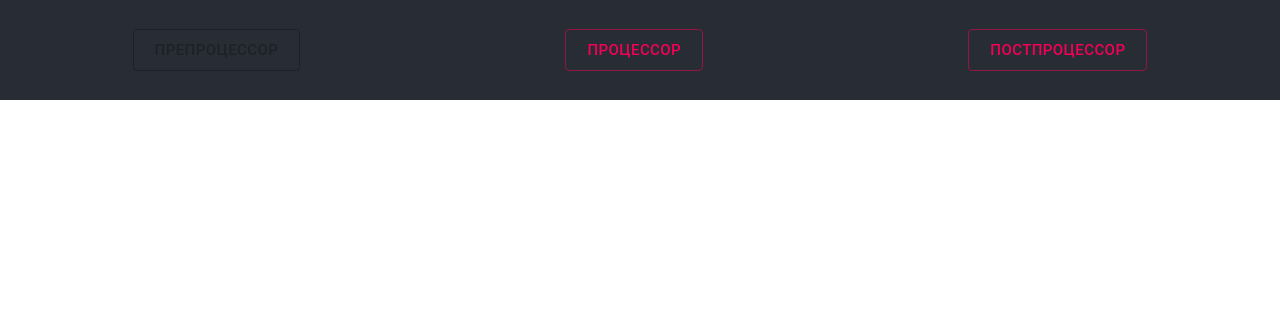
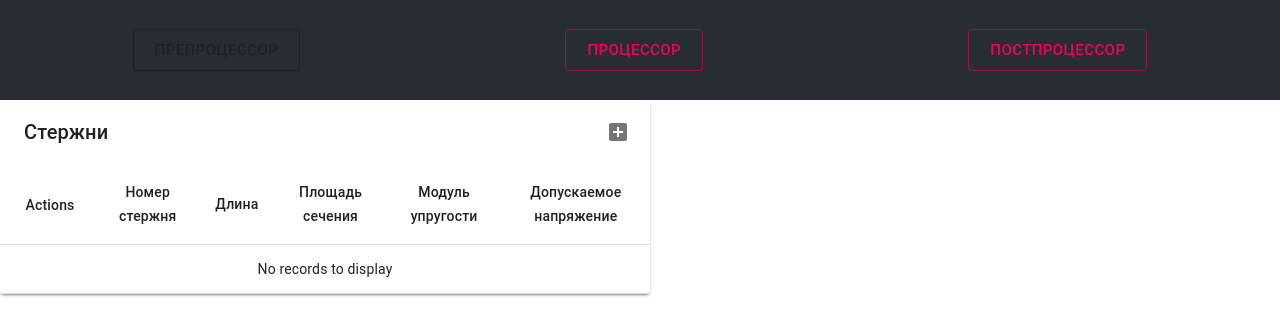
Before and after one commit to andim461/SAPR, a React (Create React App) app: page /pre in a window 1280 px wide. Shown: the top 336 px of the page. Built offline with nearby package versions, Linux system fonts and the light colour scheme.

Commit message:
add table(black variant)

```diff
--- a/package.json
+++ b/package.json
@@ -4,15 +4,19 @@
   "private": true,
   "dependencies": {
     "@material-ui/core": "^4.11.0",
+    "@material-ui/icons": "^4.9.1",
     "@testing-library/jest-dom": "^4.2.4",
     "@testing-library/react": "^9.3.2",
     "@testing-library/user-event": "^7.1.2",
     "@types/jest": "^24.0.0",
     "@types/node": "^12.0.0",
     "@types/react": "^16.9.51",
+    "@types/react-bootstrap-table": "^4.3.8",
     "@types/react-dom": "^16.9.8",
     "@types/react-router-dom": "^5.1.6",
+    "material-table": "^1.69.1",
     "react": "^16.13.1",
+    "react-bootstrap-table": "^4.3.1",
     "react-dom": "^16.13.1",
     "react-router-dom": "^5.2.0",
     "react-scripts": "3.4.3",
--- a/src/components/App.tsx
+++ b/src/components/App.tsx
@@ -1,32 +1,22 @@
 import React from 'react';
 import Header from './Header/Header';
 import './App.css';
-import {
-  BrowserRouter as Router,
-  Switch,
-  Route,
-
-} from "react-router-dom";
+import { BrowserRouter as Router, Switch, Route } from 'react-router-dom';
+import TableRods from './Tables/TableRods';
 
 function App() {
-
 	return (
 		<div className="App">
 			<Router>
-        <Header  />
+				<Header />
 				<Switch>
-          <Route path='/pro'>
-
+					<Route path="/pre">
+						<TableRods></TableRods>
 					</Route>
-          <Route path='/pre'>
-
-          </Route>
-          <Route path='/post'>
-
-          </Route>
+					<Route path="/pro"></Route>
+					<Route path="/post"></Route>
 				</Switch>
 			</Router>
-
 		</div>
 	);
 }
--- a/src/components/Header/Header.tsx
+++ b/src/components/Header/Header.tsx
@@ -1,20 +1,44 @@
 import React from 'react';
 import './Header.css';
-import {Button} from '@material-ui/core';
-import {Link, useLocation} from "react-router-dom";
+import { Button } from '@material-ui/core';
+import { Link, useLocation } from 'react-router-dom';
 
+const Header = () => {
+	let location = useLocation();
 
-
-const Header = () =>{
-    let location = useLocation();
-
-
-    return (
-        <header className='header'>
-            <Button disabled={location.pathname !== '/pre' ? undefined : true} variant='outlined' color='secondary' size='large'  > <Link className='link' to='/pre'>Препроцессор</Link> </Button>
-            <Button disabled={location.pathname !== '/pro' ? undefined : true} variant='outlined' color='secondary' size='large'  > <Link className='link' to='/pro'>Процессор</Link> </Button>
-            <Button disabled={location.pathname !== '/post' ? undefined : true} variant='outlined' color='secondary' size='large' > <Link className='link' to='/post'>Постпроцессор</Link> </Button>
-        </header>
-    );
-}
+	return (
+		<header className="header">
+			<Button
+				disabled={location.pathname === '/pre'}
+				variant="outlined"
+				color="secondary"
+				size="large"
+			>
+				<Link className="link" to="/pre">
+					Препроцессор
+				</Link>
+			</Button>
+			<Button
+				disabled={location.pathname === '/pro'}
+				variant="outlined"
+				color="secondary"
+				size="large"
+			>
+				<Link className="link" to="/pro">
+					Процессор
+				</Link>
+			</Button>
+			<Button
+				disabled={location.pathname === '/post'}
+				variant="outlined"
+				color="secondary"
+				size="large"
+			>
+				<Link className="link" to="/post">
+					Постпроцессор
+				</Link>
+			</Button>
+		</header>
+	);
+};
 export default Header;
--- /dev/null
+++ b/src/components/Tables/TableRods.tsx
@@ -0,0 +1,128 @@
+import React, { useState } from 'react';
+import MaterialTable from 'material-table';
+import './Tables.css';
+import Add from '@material-ui/icons';
+import { forwardRef } from 'react';
+
+import AddBox from '@material-ui/icons/AddBox';
+import ArrowDownward from '@material-ui/icons/ArrowDownward';
+import Check from '@material-ui/icons/Check';
+import ChevronLeft from '@material-ui/icons/ChevronLeft';
+import ChevronRight from '@material-ui/icons/ChevronRight';
+import Clear from '@material-ui/icons/Clear';
+import DeleteOutline from '@material-ui/icons/DeleteOutline';
+import Edit from '@material-ui/icons/Edit';
+import FilterList from '@material-ui/icons/FilterList';
+import FirstPage from '@material-ui/icons/FirstPage';
+import LastPage from '@material-ui/icons/LastPage';
+import Remove from '@material-ui/icons/Remove';
+import SaveAlt from '@material-ui/icons/SaveAlt';
+import Search from '@material-ui/icons/Search';
+import ViewColumn from '@material-ui/icons/ViewColumn';
+
+const tableIcons: any = {
+    Add: forwardRef((props, ref: any) => <AddBox {...props} ref={ref} />),
+    Check: forwardRef((props, ref: any) => <Check {...props} ref={ref} />),
+    Clear: forwardRef((props, ref: any) => <Clear {...props} ref={ref} />),
+    Delete: forwardRef((props, ref: any) => <DeleteOutline {...props} ref={ref} />),
+    DetailPanel: forwardRef((props, ref: any) => <ChevronRight {...props} ref={ref} />),
+    Edit: forwardRef((props, ref: any) => <Edit {...props} ref={ref} />),
+    Export: forwardRef((props, ref: any) => <SaveAlt {...props} ref={ref} />),
+    Filter: forwardRef((props, ref: any) => <FilterList {...props} ref={ref} />),
+    FirstPage: forwardRef((props, ref: any) => <FirstPage {...props} ref={ref} />),
+    LastPage: forwardRef((props, ref: any) => <LastPage {...props} ref={ref} />),
+    NextPage: forwardRef((props, ref: any) => <ChevronRight {...props} ref={ref} />),
+    PreviousPage: forwardRef((props, ref: any) => <ChevronLeft {...props} ref={ref} />),
+    ResetSearch: forwardRef((props, ref: any) => <Clear {...props} ref={ref} />),
+    Search: forwardRef((props, ref: any) => <Search {...props} ref={ref} />),
+    SortArrow: forwardRef((props, ref: any) => <ArrowDownward {...props} ref={ref} />),
+    ThirdStateCheck: forwardRef((props, ref: any) => <Remove {...props} ref={ref} />),
+    ViewColumn: forwardRef((props, ref: any) => <ViewColumn {...props} ref={ref} />)
+  };
+
+const TableRods = () => {
+	const [columns, setColumns] = useState<Array<Object>>([
+		{
+			title: 'Номер стержня',
+			field: 'i',
+			type: 'numeric',
+			filtering: false,
+			align:'center',
+		},
+		{ title: 'Длина', field: 'L', type: 'numeric', filtering: false },
+		{
+			title: 'Площадь сечения',
+			field: 'A',
+			type: 'numeric',
+			filtering: false,
+			align:'center',
+		},
+		{
+			title: 'Модуль упругости',
+			field: 'E',
+			type: 'numeric',
+			filtering: false,
+			align:'center',
+		},
+		{
+			title: 'Допускаемое напряжение',
+			field: 'S',
+			type: 'numeric',
+			filtering: false,
+			align:'center',
+		},
+	]);
+	const [data, setData] = useState<Array<Object>>([]);
+	return (
+		<div className="tableRods">
+			<MaterialTable
+				title="Стержни"
+				columns={columns}
+				data={data}
+
+				options={{
+					search: false,
+					sorting: false,
+					draggable: false,
+					paging: false,
+				}}
+				icons={tableIcons}
+
+				editable={{
+					onRowAdd: (newData:any) =>
+
+						new Promise((resolve, reject) => {
+							setTimeout(() => {
+								setData([...data, newData]);
+
+								resolve();
+							}, 1000);
+						}),
+					onRowUpdate: (newData: any, oldData: any) =>
+						new Promise((resolve, reject) => {
+							setTimeout(() => {
+								const dataUpdate = [...data];
+								const index = oldData.tableData.id;
+								dataUpdate[index] = newData;
+								setData([...dataUpdate]);
+
+								resolve();
+							}, 1000);
+						}),
+					onRowDelete: (oldData: any) =>
+						new Promise((resolve, reject) => {
+							setTimeout(() => {
+								const dataDelete = [...data];
+								const index = oldData.tableData.id;
+								dataDelete.splice(index, 1);
+								setData([...dataDelete]);
+
+								resolve();
+							}, 1000);
+						}),
+				}}
+			></MaterialTable>
+		</div>
+	);
+};
+export default TableRods;
--- /dev/null
+++ b/src/components/Tables/Tables.css
@@ -0,0 +1,4 @@
+.tableRods{
+    height: 300px;
+    width: 650px;
+}
```
Also changed, not shown: src/index.tsx (+4 -4 lines), 2 other files (tests, documents, lock files or other folders). Lines whose indentation alone changed are shown as unchanged.
